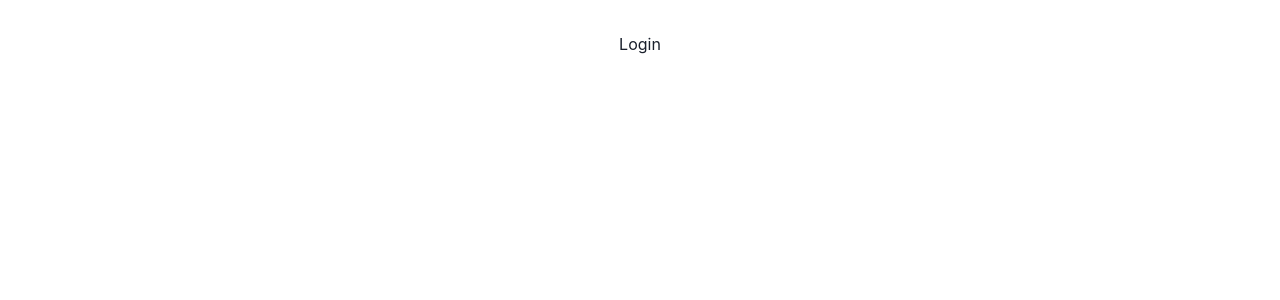
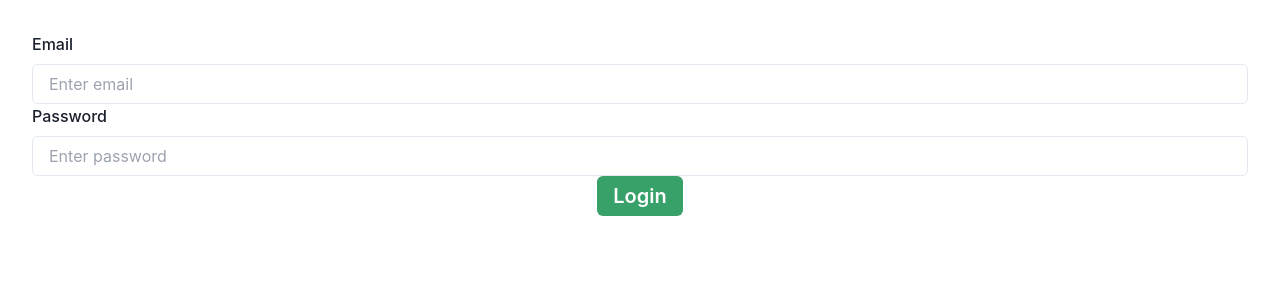
Before and after one commit to CompileWithQureshi/Fb-mini-project, a React (Vite) app in the folder Frontend/: page /login in a window 1280 px wide. Shown: the top 300 px of the page. Built offline with nearby package versions, Linux system fonts and the light colour scheme.

Commit message:
Compeleted SignUp and Login with Jwt

```diff
--- /dev/null
+++ b/Frontend/components/ProctedRoute.jsx
@@ -0,0 +1,16 @@
+import React, { useContext } from "react";
+import { Navigate } from "react-router-dom";
+import { AuthContext } from "../hooks/AuthContext";
+
+const ProtectedRoute = ({ children }) => {
+  const { token } = useContext(AuthContext);
+
+  if (!token) {
+    // Redirect to login if not authenticated
+    return <Navigate to="/login" />;
+  }
+
+  return children; // Render the protected component
+};
+
+export default ProtectedRoute;
--- /dev/null
+++ b/Frontend/hooks/AuthContext.jsx
@@ -0,0 +1,34 @@
+import { createContext, useEffect, useState } from "react";
+
+export const AuthContext = createContext();
+
+export const AuthProvider = ({ children }) => {
+  const [token, setToken] = useState(null);
+
+  useEffect(() => {
+    const storedToken = localStorage.getItem("token");
+    if (storedToken) {
+      setToken(storedToken); // Set token if it exists in localStorage
+    }
+  }, []);
+
+  const logins = (newToken) => {
+    if (!newToken) {
+      console.error("Token is required for login.");
+      return;
+    }
+    setToken(newToken);
+    localStorage.setItem("token", newToken); // Save token to localStorage
+  };
+
+  const logout = () => {
+    setToken(null);
+    localStorage.removeItem("token"); // Remove token from localStorage
+  };
+
+  return (
+    <AuthContext.Provider value={{ token, logins, logout }}>
+      {children}
+    </AuthContext.Provider>
+  );
+};
--- a/Frontend/src/App.jsx
+++ b/Frontend/src/App.jsx
@@ -7,6 +7,7 @@ import {
   createBrowserRouter,
   RouterProvider,
 } from "react-router-dom";
+import ProctedRoute from '../components/ProctedRoute'
 
 
 function App() {
@@ -21,7 +22,11 @@ function App() {
     },
     {
       path:'/post',
-      element:<Posts/>
+      element:(
+        <ProctedRoute>
+        <Posts/>
+      </ProctedRoute>
+      )
     },
     {
       path:'/post?id=123',
--- a/Frontend/src/main.jsx
+++ b/Frontend/src/main.jsx
@@ -3,11 +3,15 @@ import React from "react";
 import ReactDOM from "react-dom/client";
 import App from "./App";
 import "./index.css"; // Your styles
+import {AuthProvider} from '../hooks/AuthContext'
 
 const root = ReactDOM.createRoot(document.getElementById("root"));
 
 root.render(
   <ChakraProvider>
+    <AuthProvider>
+
     <App />
+    </AuthProvider>
   </ChakraProvider>
 );
--- a/Frontend/src/pages/Login.jsx
+++ b/Frontend/src/pages/Login.jsx
@@ -1,8 +1,116 @@
-import React from 'react'
+import React, { useState ,useContext} from 'react'
+import axios from 'axios';
+import { useToast } from '@chakra-ui/react';
+import { useNavigate } from 'react-router-dom';
+import {
+  FormControl,
+  FormLabel,
+  FormErrorMessage,
+  Input,
+  Button,
+} from '@chakra-ui/react';
+import { AuthContext } from '../../hooks/AuthContext';
 
 function Login() {
+
+  const [userData,setUserData]=useState({
+    email:'',
+    password:''
+  })
+  const [isError,setIsError]=useState({
+    isEmail:false,
+    isPassword:false
+  })
+  const {logins}=useContext(AuthContext)
+  const navigate=useNavigate()
+  const handelChange=(e)=>{
+    const {name,value}=e.target
+    console.log(name);
+
+    setUserData((prevdata)=>({...prevdata,[name]:value}))
+    setIsError((prevError)=>({...prevError,[name]:false}))
+
+
+  }
+  const toast=useToast()
+
+  async function handleSubmit (e){
+    console.log(isError);
+
+    e.preventDefault()
+  const newError={
+      isEmail:userData.email ==='',
+      isPassword:userData.password ===''
+  }
+  setIsError(newError)
+    // console.log(isError.isPassword);
+
+    if (Object.values(newError).some((error) => error)) {
+      return;
+    }
+
+    try {
+      const response= await axios.post('/api/user/login',userData)
+      const {message,token}=response.data
+      console.log('message:',message);
+      // console.log('token:',token);
+      logins(token)
+      if (response.status ===200) {
+          toast({
+            title:message,
+            description:'User Login',
+            status:'success',
+            variant:'subtle',
+            position:'bottom',
+            isClosable:true,
+            duration:2000
+          })
+          setTimeout(()=>{
+            setUserData({
+              email:'',
+              password:''
+            })
+            navigate('/post')
+          },3000)
+
+          clearTimeout()
+      }
+
+
+    } catch (error) {
+      // console.log('error',error.response.data.message);
+      const {message}=error.response.data
+      // console.log(message);
+
+      toast({
+        title:error.message,
+        description:message,
+        status:'error',
+        variant:'subtle',
+        position:'bottom',
+        isClosable:true,
+        duration:2000
+      })
+    }
+  }
+
   return (
-    <div>Login</div>
+    <div className='flex justify-center items-center h-full mt-[200px] '>
+      <form  method="post" className='w-[400px] bg-slate-100 p-16 rounded-md flex flex-col gap-y-4' onSubmit={handleSubmit}>
+        <FormControl isInvalid={isError.isEmail} >
+          <FormLabel>Email </FormLabel>
+          <Input type='email' placeholder='Enter email' name='email' value={userData.email} onChange={handelChange}/>
+          {isError.isEmail && <FormErrorMessage>Email required</FormErrorMessage>}
+        </FormControl>
+        <FormControl isInvalid={isError.isPassword}>
+          <FormLabel>Password </FormLabel>
+          <Input type='password' placeholder='Enter password' name='password' value={userData.password} onChange={handelChange}/>
+          {isError.isPassword && <FormErrorMessage>password required</FormErrorMessage>}
+        </FormControl>
+        <Button type='submit' colorScheme='green' fontSize={20} fontWeight={600}>Login</Button>
+
+      </form>
+    </div>
   )
 }
 
--- a/Frontend/src/pages/SignUp.jsx
+++ b/Frontend/src/pages/SignUp.jsx
@@ -8,12 +8,14 @@ import {
   Input,
   Button,
 } from '@chakra-ui/react';
+import {useNavigate} from 'react-router-dom'
 
 function SignUp() {
+  const navigate=useNavigate()
   const [user, setUser] = useState({
     userName: '',
     email: '',
-    phone: '',
+
     password: ''
   });
 
@@ -52,15 +54,15 @@ function SignUp() {
     }
 
     try {
-      const response = await axios.post('/api/user1', user);
-      console.log("Response from server:", response);
+      const response = await axios.post('/api/user', user);
+      // console.log("Response from server:", response);
 
       if (response.status === 200) {
         toast({
           title: 'Account created.',
           description: "We've created your account for you.",
           status: 'success',
-          duration: 9000,
+          duration: 2000,
           isClosable: true,
         });
 
@@ -72,6 +74,7 @@ function SignUp() {
             phone: '',
             password: ''
           });
+          navigate('/login')
           setIsError({
             isUser: false,
             isEmail: false,
@@ -89,7 +92,7 @@ function SignUp() {
       }
 
     } catch (error) {
-      console.error("Error submitting data:", error.response?.data || error.message);
+      // console.error("Error submitting data:", error.response?.data || error.message);
       toast({
         title: 'Error.',
         description: 'There was an error processing your request.',
@@ -101,8 +104,9 @@ function SignUp() {
   };
 
   return (
-    <div className="flex justify-center items-center h-screen">
-      <form onSubmit={handleSubmit} className="w-[500px]">
+    <div className="flex justify-center items-center h-screen x">
+      <form onSubmit={handleSubmit} className="w-[400px]">
+        <h1 className='text-center font-mono font-semibold text-3xl'>Sign Up</h1>
         <FormControl isInvalid={isError.isUser} mb={4}>
           <FormLabel>User Name</FormLabel>
           <Input
```
